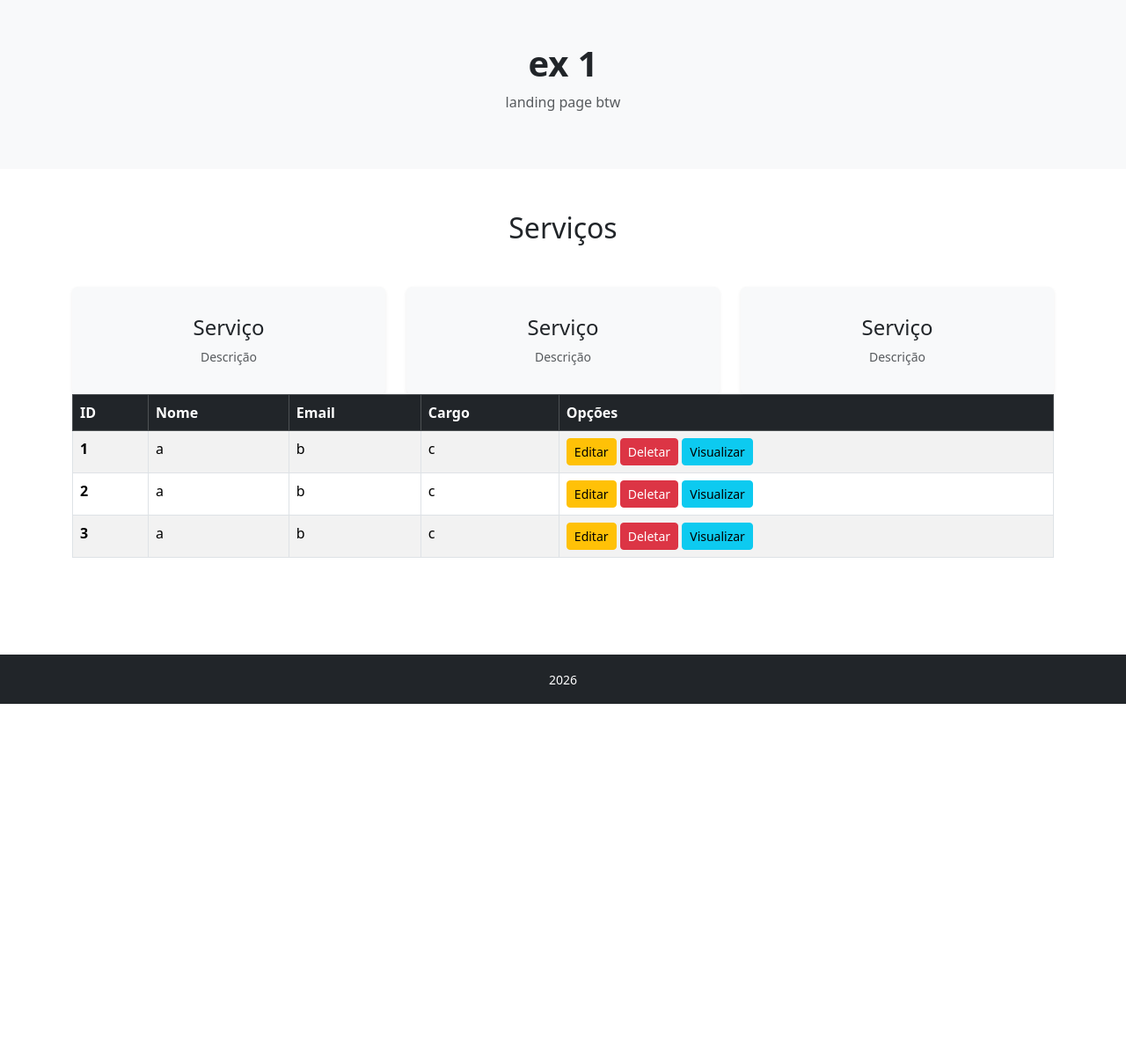
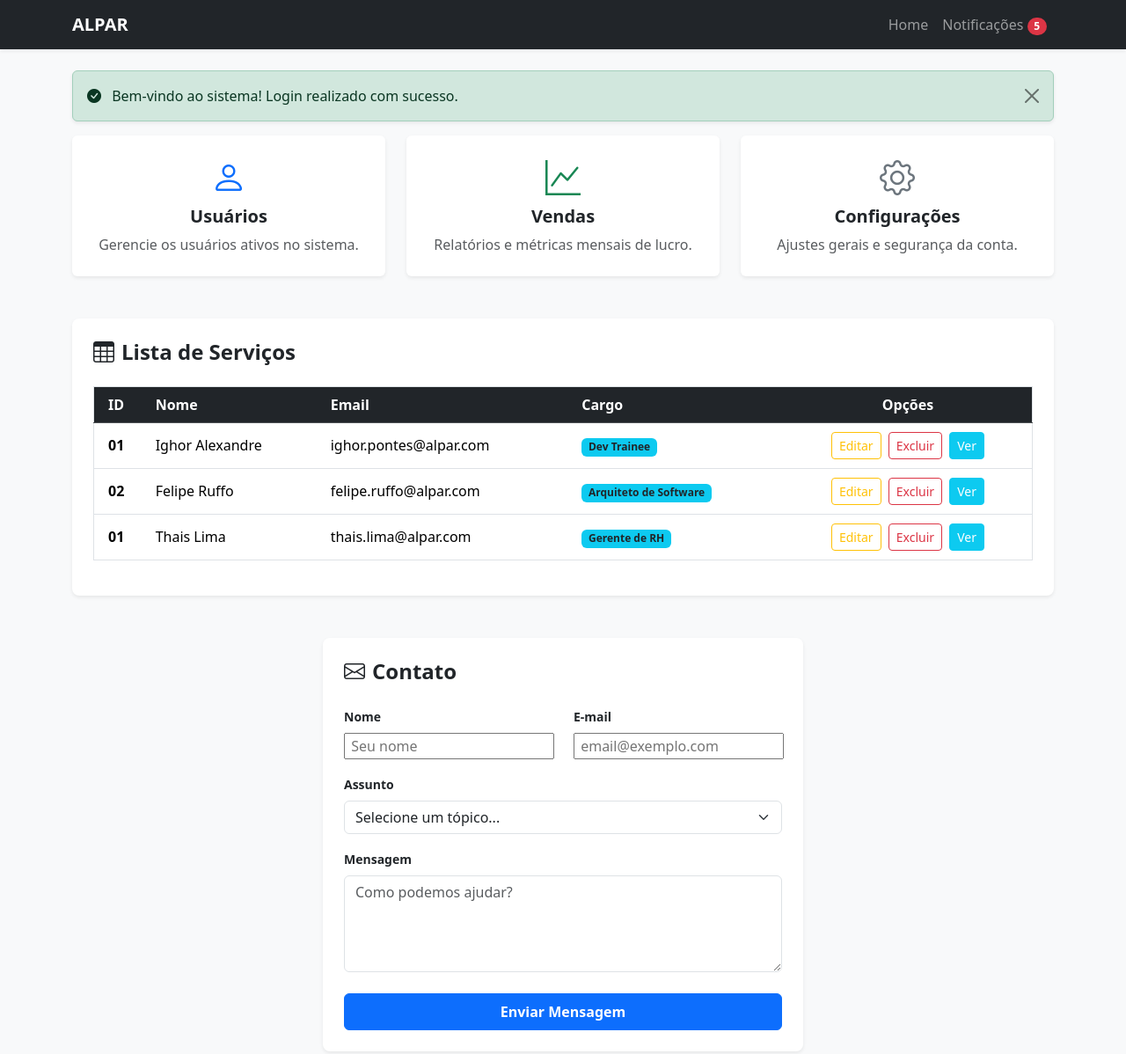
Before and after one commit to IghorAgustinho/Rocket-Program-Alpar, a plain HTML site: page Aulas HTML-CSS/exercicios/bootstrap/ex1/index.html in a window 1280 px wide. Shown: the top 1198 px of the page at 88% size. Before the commit the page ends 800 px from the top, so only its background shows below. Drawn offline with nearby package versions, Linux system fonts and the light colour scheme.

Commit message:
terminando oq falta v2

```diff
--- a/Aulas HTML-CSS/exercicios/bootstrap/ex1/index.html
+++ b/Aulas HTML-CSS/exercicios/bootstrap/ex1/index.html
@@ -4,119 +4,178 @@
 <head>
     <meta charset="UTF-8">
     <meta name="viewport" content="width=device-width, initial-scale=1.0">
-    <title>Desafio 1 - Bootstrap</title>
+    <title>Alpar</title>
     <link href="https://cdn.jsdelivr.net/npm/bootstrap@5.3.3/dist/css/bootstrap.min.css" rel="stylesheet">
+    <link rel="stylesheet" href="https://cdn.jsdelivr.net/npm/bootstrap-icons@1.11.0/font/bootstrap-icons.css">
+
+    <style>
+        .btn-sm {
+            margin: 2px;
+        }
+
+        .card {
+            transition: transform 0.2s;
+        }
+
+        .card:hover {
+            transform: translateY(-5px);
+        }
+    </style>
+
+
 </head>
 
-<body class="d-flex flex-column min-vh-100">
+<body class="d-flex flex-column min-vh-100 bg-light">
 
-    <main class="flex-grow-1">
+    <nav class="navbar navbar-expand-lg navbar-dark bg-dark shadow-sm mb-4">
 
-        <section class="bg-light py-5 text-center">
-            <div class="container">
-                <h1 class="fw-bold">ex 1</h1>
-                <p class="text-muted">landing page btw</p>
+        <div class="container">
+
+            <a class="navbar-brand fw-bold" href="#">ALPAR</a>
+
+            <div class="navbar-nav ms-auto">
+
+                <a class="nav-link" href="#">Home</a>
+                <a class="nav-link" href="#">Notificações <span class="badge rounded-pill bg-danger">5</span></a>
+
             </div>
-        </section>
+        </div>
 
-        <section class="py-5">
-            <div class="container">
-                <h2 class="text-center mb-5">Serviços</h2>
+    </nav>
 
-                <div class="row justify-content-center g-4 text-center">
+    <main class="container mb-5">
 
-                    <div class="col-12 col-md-4">
-                        <div class="card h-100 bg-light border-0 shadow-sm py-3">
-                            <div class="card-body">
-                                <h4 class="card-title">Serviço</h4>
-                                <p class="card-text text-muted small">Descrição</p>
+        <div class="alert alert-success alert-dismissible fade show shadow-sm" role="alert">
+            <i class="bi bi-check-circle-fill me-2"></i> Bem-vindo ao sistema! Login realizado com sucesso.
+            <button type="button" class="btn-close" data-bs-dismiss="alert" aria-label="Close"></button>
+        </div>
+
+        <div class="row g-4 mb-5">
+            <div class="col-md-4">
+                <div class="card h-100 shadow-sm border-0">
+                    <div class="card-body text-center py-4">
+                        <div class="display-6 text-primary mb-2"><i class="bi bi-person"></i></div>
+                        <h5 class="card-title fw-bold">Usuários</h5>
+                        <p class="card-text text-muted">Gerencie os usuários ativos no sistema.</p>
+                    </div>
+                </div>
+            </div>
+            <div class="col-md-4">
+                <div class="card h-100 shadow-sm border-0">
+                    <div class="card-body text-center py-4">
+                        <div class="display-6 text-success mb-2"><i class="bi bi-graph-up"></i></div>
+                        <h5 class="card-title fw-bold">Vendas</h5>
+                        <p class="card-text text-muted">Relatórios e métricas mensais de lucro.</p>
+                    </div>
+                </div>
+            </div>
+            <div class="col-md-4">
+                <div class="card h-100 shadow-sm border-0">
+                    <div class="card-body text-center py-4">
+                        <div class="display-6 text-secondary mb-2"><i class="bi bi-gear"></i></div>
+                        <h5 class="card-title fw-bold">Configurações</h5>
+                        <p class="card-text text-muted">Ajustes gerais e segurança da conta.</p>
+                    </div>
+                </div>
+            </div>
+        </div>
+
+        <div class="bg-white p-4 shadow-sm rounded-3 mb-5">
+            <h4 class="mb-4 fw-bold"><i class="bi bi-table me-2"></i>Lista de Serviços</h4>
+            <div class="table-responsive">
+                <table class="table table-hover align-middle border">
+                    <thead class="table-dark">
+                        <tr>
+                            <th class="ps-3">ID</th>
+                            <th>Nome</th>
+                            <th>Email</th>
+                            <th>Cargo</th>
+                            <th class="text-center">Opções</th>
+                        </tr>
+                    </thead>
+                    <tbody>
+                        <tr>
+                            <td class="ps-3 fw-bold">01</td>
+                            <td>Ighor Alexandre</td>
+                            <td>ighor.pontes@alpar.com</td>
+                            <td><span class="badge bg-info text-dark">Dev Trainee</span></td>
+                            <td class="text-center">
+                                <button class="btn btn-outline-warning btn-sm">Editar</button>
+                                <button class="btn btn-outline-danger btn-sm">Excluir</button>
+                                <button class="btn btn-info btn-sm text-white">Ver</button>
+                            </td>
+                        </tr>
+                        <tr>
+                            <td class="ps-3 fw-bold">02</td>
+                            <td>Felipe Ruffo</td>
+                            <td>felipe.ruffo@alpar.com</td>
+                            <td><span class="badge bg-info text-dark">Arquiteto de Software</span></td>
+                            <td class="text-center">
+                                <button class="btn btn-outline-warning btn-sm">Editar</button>
+                                <button class="btn btn-outline-danger btn-sm">Excluir</button>
+                                <button class="btn btn-info btn-sm text-white">Ver</button>
+                            </td>
+                        </tr>
+                        <tr>
+                            <td class="ps-3 fw-bold">01</td>
+                            <td>Thais Lima</td>
+                            <td>thais.lima@alpar.com</td>
+                            <td><span class="badge bg-info text-dark">Gerente de RH</span></td>
+                            <td class="text-center">
+                                <button class="btn btn-outline-warning btn-sm">Editar</button>
+                                <button class="btn btn-outline-danger btn-sm">Excluir</button>
+                                <button class="btn btn-info btn-sm text-white">Ver</button>
+                            </td>
+                        </tr>
+                    </tbody>
+                </table>
+            </div>
+        </div>
+
+        <div class="row justify-content-center">
+            <div class="col-lg-6">
+                <div class="bg-white p-4 shadow-sm rounded-3">
+                    <h4 class="mb-4 fw-bold"><i class="bi bi-envelope me-2"></i>Contato</h4>
+                    <form>
+                        <div class="row">
+                            <div class="col-md-6 mb-3">
+                                <label class="form-label small fw-bold">Nome</label>
+                                <input type="text" placeholder=" Seu nome">
+                            </div>
+                            <div class="col-md-6 mb-3">
+                                <label class="form-label small fw-bold">E-mail</label>
+                                <input type="email" placeholder=" email@exemplo.com">
                             </div>
                         </div>
-                    </div>
-
-                    <div class="col-12 col-md-4">
-                        <div class="card h-100 bg-light border-0 shadow-sm py-3">
-                            <div class="card-body">
-                                <h4 class="card-title">Serviço</h4>
-                                <p class="card-text text-muted small">Descrição</p>
-                            </div>
+                        <div class="mb-3">
+                            <label class="form-label small fw-bold">Assunto</label>
+                            <select class="form-select">
+                                <option selected>Selecione um tópico...</option>
+                                <option>Suporte Técnico</option>
+                                <option>Sugestão</option>
+                            </select>
                         </div>
-                    </div>
-
-                    <div class="col-12 col-md-4">
-                        <div class="card h-100 bg-light border-0 shadow-sm py-3">
-                            <div class="card-body">
-                                <h4 class="card-title">Serviço</h4>
-                                <p class="card-text text-muted small">Descrição</p>
-                            </div>
+                        <div class="mb-4">
+                            <label class="form-label small fw-bold">Mensagem</label>
+                            <textarea class="form-control" rows="4" placeholder="Como podemos ajudar?"></textarea>
                         </div>
-                    </div>
-
+                        <div class="d-grid">
+                            <button type="submit" class="btn btn-primary fw-bold py-2">Enviar Mensagem</button>
+                        </div>
+                    </form>
                 </div>
-                <div class="table-responsive">
-                    <table class="table table-striped table-bordered table-hover">
-                        <thead class="table-dark">
-                            <tr>
-                                <th scope="col">ID</th>
-                                <th scope="col">Nome</th>
-                                <th scope="col">Email</th>
-                                <th scope="col">Cargo</th>
-                                <th scope="col">Opções</th>
-
-                            </tr>
-                        </thead>
-                        <tbody>
-                            <tr>
-                                <th scope="row">1</th>
-                                <td>a</td>
-                                <td>b</td>
-                                <td>c</td>
-                                <td>
-                                    <button class="btn btn-warning btn-sm">Editar</button>
-                                    <button class="btn btn-danger btn-sm">Deletar</button>
-                                    <button class="btn btn-info btn-sm">Visualizar</button>
-                                </td>
-
-                            </tr>
-                            <tr>
-                                <th scope="row">2</th>
-                                <td>a</td>
-                                <td>b</td>
-                                <td>c</td>
-                                <td>
-                                    <button class="btn btn-warning btn-sm">Editar</button>
-                                    <button class="btn btn-danger btn-sm">Deletar</button>
-                                    <button class="btn btn-info btn-sm">Visualizar</button>
-                                </td>
-
-                            </tr>
-                            <tr>
-                                <th scope="row">3</th>
-                                <td>a</td>
-                                <td>b</td>
-                                <td>c</td>
-                                <td>
-                                    <button class="btn btn-warning btn-sm">Editar</button>
-                                    <button class="btn btn-danger btn-sm">Deletar</button>
-                                    <button class="btn btn-info btn-sm">Visualizar</button>
-                                </td>
-
-                            </tr>
-                        </tbody>
-                    </table>
-                </div>
-
             </div>
-        </section>
+        </div>
 
     </main>
 
-    <footer class="bg-dark text-white text-center py-3 mt-auto">
+    <footer class="bg-dark text-white text-center py-4 mt-auto">
         <div class="container">
-            <small>2026</small>
+            <p class="mb-0 small opacity-75">&copy; 2026 Alpar Dev Program. Todos os direitos reservados.</p>
         </div>
     </footer>
 
+    <script src="https://cdn.jsdelivr.net/npm/bootstrap@5.3.3/dist/js/bootstrap.bundle.min.js"></script>
 </body>
 
 </html>
```
